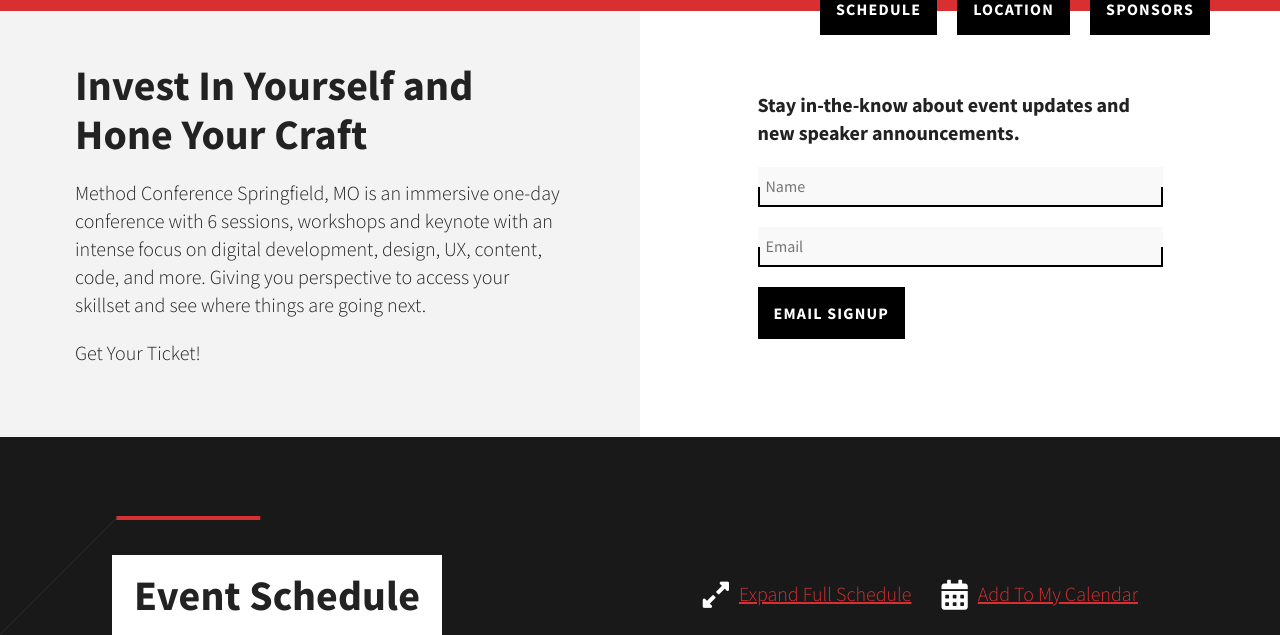
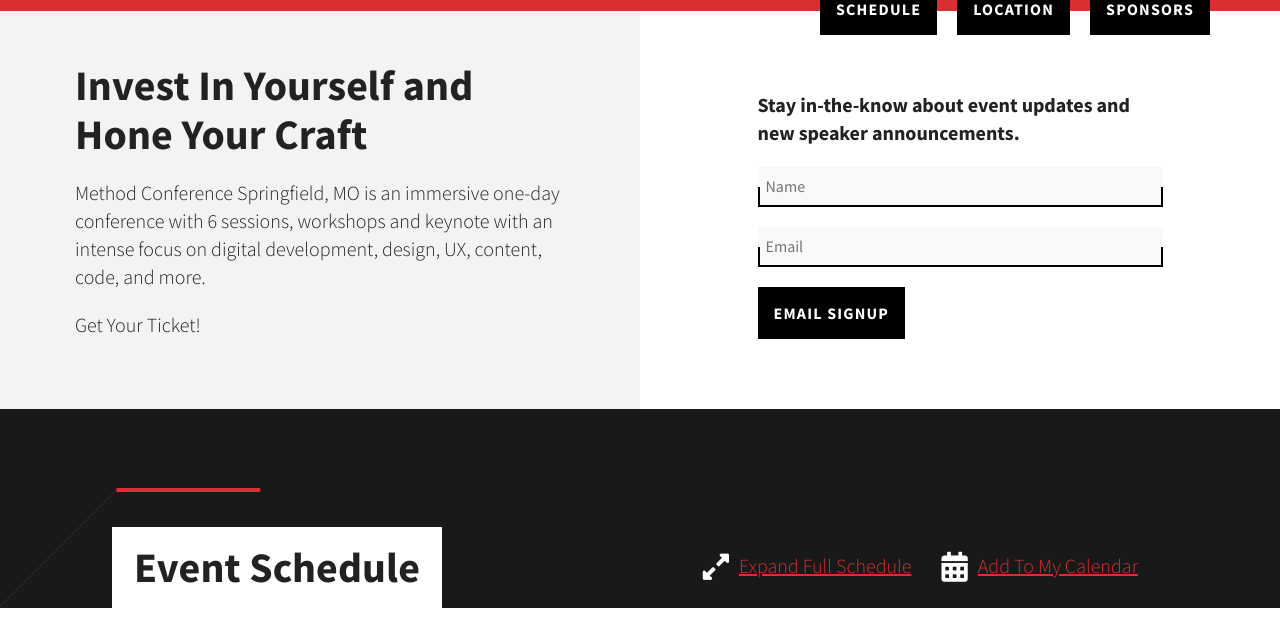
Before and after one commit to sgfdevs/methodconf.com, a PHP site: template templates/home.twig in a window 1280 px wide. Shown: the part 774-1409 px from the top of the page. Run offline with PHP 8.4, Linux system fonts and the light colour scheme; the template is opened without the code that fills it, so the values that code supplies are empty; some libraries are stand-ins or nearby versions.

Commit message:
copy update

```diff
--- a/templates/home.twig
+++ b/templates/home.twig
@@ -41,8 +41,7 @@
                 <h3>Invest In Yourself and Hone Your Craft</h3>
                 <p>
                     Method Conference Springfield, MO is an immersive one-day conference with 6 sessions, workshops and
-                    keynote with an intense focus on digital development, design, UX, content, code, and more. Giving
-                    you perspective to access your skillset and see where things are going next.
+                    keynote with an intense focus on digital development, design, UX, content, code, and more.
                 </p>
 
                 <p>
```
